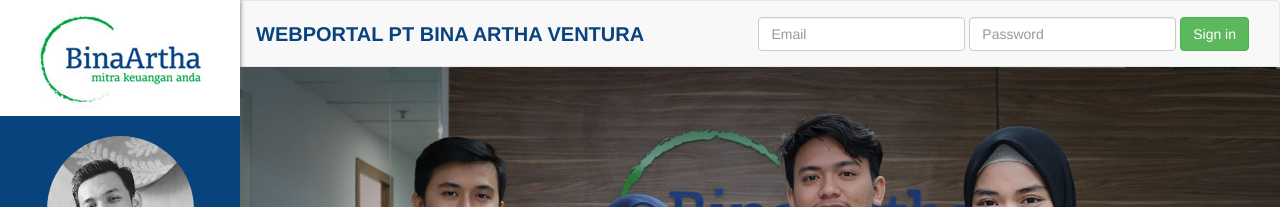
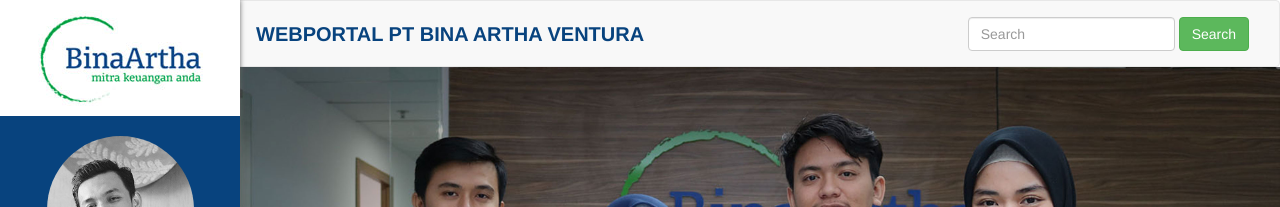
Before and after one commit to kemtol/Bina-Artha, a Jekyll site: the page built from index.html, in a window 1280 px wide. Shown: the top 207 px of the page. Built offline with Jekyll 4.4.1, drawn with Linux system fonts in a browser that asks for light colours.

Commit message:
Update nav.html

```diff
--- a/_includes/nav.html
+++ b/_includes/nav.html
@@ -12,12 +12,9 @@
     <div id="navbar" class="navbar-collapse collapse">
       <form class="navbar-form navbar-right">
         <div class="form-group">
-          <input type="text" placeholder="Email" class="form-control">
+          <input type="text" placeholder="Search" class="form-control">
         </div>
-        <div class="form-group">
-          <input type="password" placeholder="Password" class="form-control">
-        </div>
-        <button type="submit" class="btn btn-success">Sign in</button>
+        <button type="submit" class="btn btn-success">Search</button>
       </form>
     </div><!--/.navbar-collapse -->
   </div>
```
